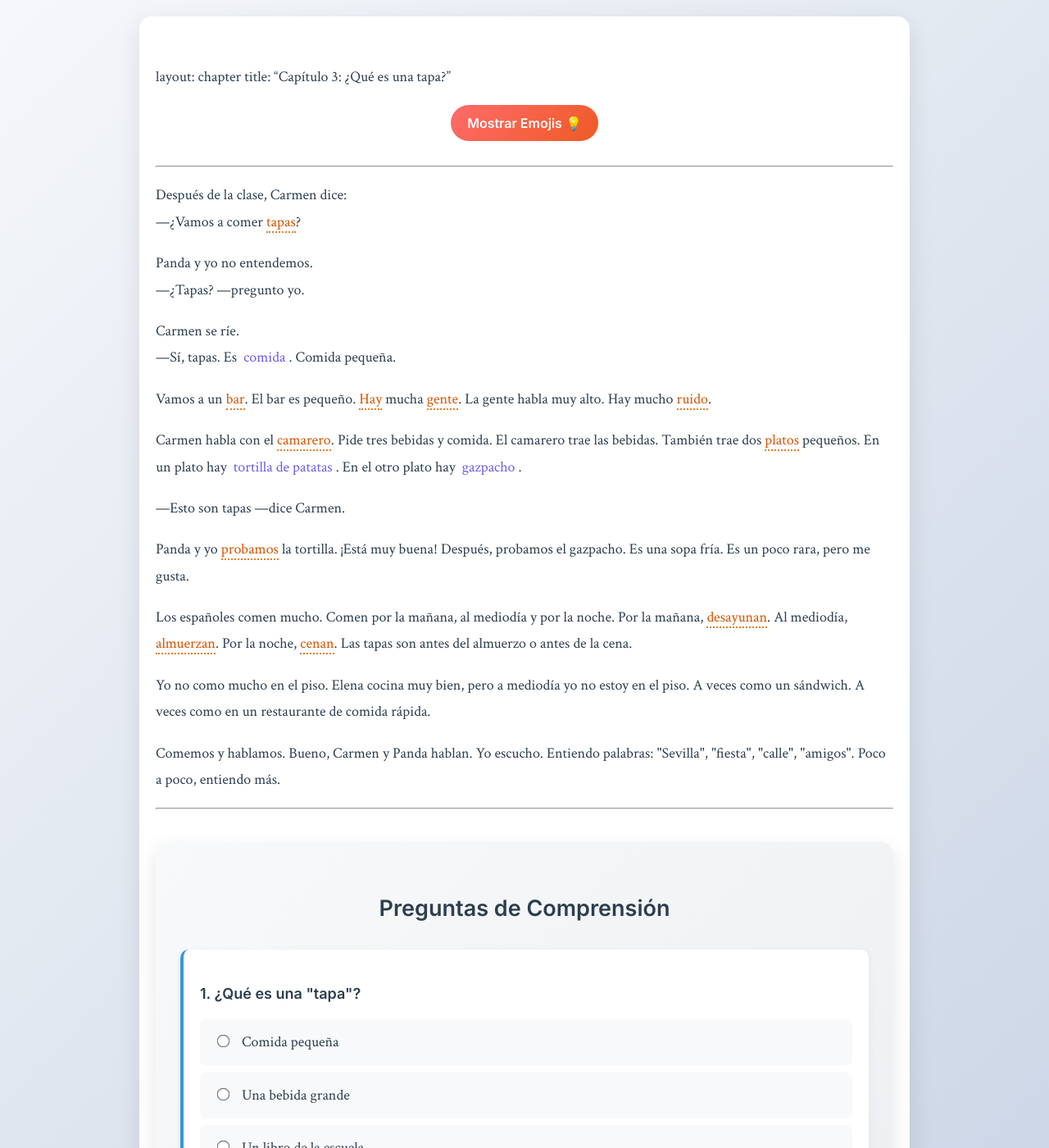
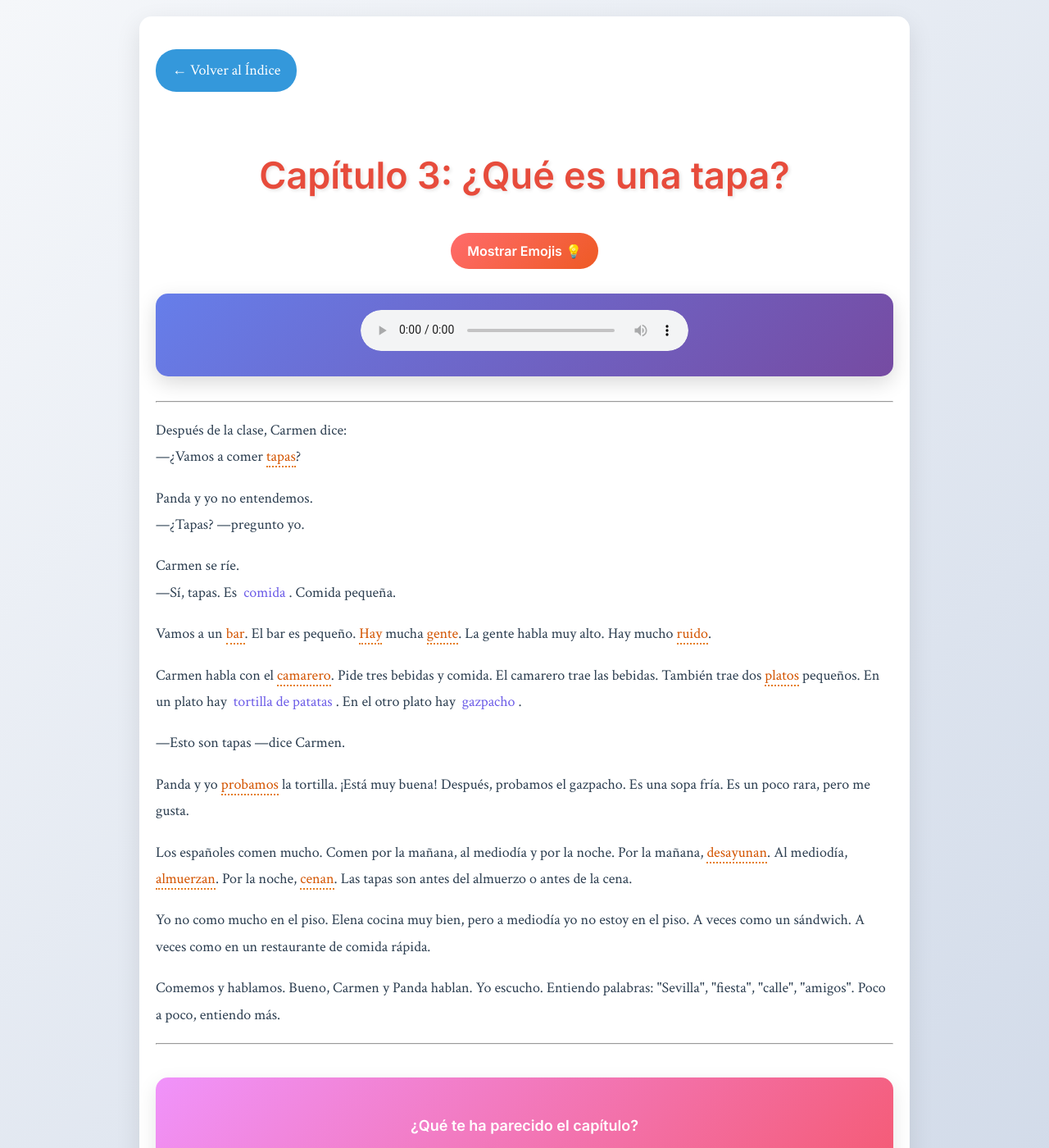
Before and after one commit to balpomorelitm/elalmadesevilla, a Jekyll site: the page built from capitulo-3.md, in a window 1280 px wide and 1400 px high. Shown: the whole window at 82% size. Built offline with Jekyll 4.4.1, drawn with Linux system fonts in a browser that asks for light colours; our own code applies the rules of GitHub Pages for plain Markdown files.

Commit message:
Update capitulo-3.md

```diff
--- a/capitulo-3.md
+++ b/capitulo-3.md
@@ -1,16 +1,23 @@
-layout: chapter title: "Capítulo 3: ¿Qué es una tapa?"
+---
+layout: chapter
+title: "Capítulo 3: ¿Qué es una tapa?"
+chapter_number: 3
+audio_file: /assets/audio/capitulo-3.mp3
+---
+
 <!-- Botón para mostrar/ocultar Emojis -->
-
 <button id="emoji-toggle" class="emoji-toggle-button">Mostrar Emojis 💡</button>
 
 <!-- Reproductor de Audio -->
-
-<!-- <div class="audio-player"><audio controls src="/assets/audio/capitulo-3.mp3"></audio></div> -->
+<div class="audio-player">
+    <audio controls src="{{ page.audio_file }}">
+        Tu navegador no soporta el audio.
+    </audio>
+</div>
 
 <hr>
 
 <!-- Texto del Capítulo con Glosas y Emojis -->
-
 <p>Después de la clase, Carmen dice:<br>—¿Vamos a comer <strong><span class="glosa" data-definicion="Small portions of food served with drinks in Spanish bars. It's a very important part of the culture.">tapas</span></strong>?</p>
 
 <p>Panda y yo no entendemos.<br>—¿Tapas? —pregunto yo.</p>
@@ -33,24 +40,34 @@ layout: chapter title: "Capítulo 3: ¿Qué es una tapa?"
 
 <hr>
 
+<!-- Sección de Reacciones con Emojis -->
+<div class="reacciones">
+    <p>¿Qué te ha parecido el capítulo?</p>
+    <button>❤️</button>
+    <button>😂</button>
+    <button>😮</button>
+    <button>🤔</button>
+</div>
+
+<hr>
+
 <!-- Preguntas de Comprensión Lectora -->
-
 <div class="quiz">
-<h3>Preguntas de Comprensión</h3>
-<form class="quiz-form">
-<div class="pregunta">
-<p><strong>1. ¿Qué es una "tapa"?</strong></p>
-<label><input type="radio" name="q1" value="a" data-correcta="true"> Comida pequeña</label>
-<label><input type="radio" name="q1" value="b"> Una bebida grande</label>
-<label><input type="radio" name="q1" value="c"> Un libro de la escuela</label>
+    <h3>Preguntas de Comprensión</h3>
+    <form class="quiz-form">
+        <div class="pregunta">
+            <p><strong>1. ¿Qué es una "tapa"?</strong></p>
+            <label><input type="radio" name="q1" value="a" data-correcta="true"> Comida pequeña</label>
+            <label><input type="radio" name="q1" value="b"> Una bebida grande</label>
+            <label><input type="radio" name="q1" value="c"> Un libro de la escuela</label>
+        </div>
+        <div class="pregunta">
+            <p><strong>2. ¿Qué comen Leo y sus amigos en el bar?</strong></p>
+            <label><input type="radio" name="q2" value="a"> Sándwiches</label>
+            <label><input type="radio" name="q2" value="b" data-correcta="true"> Tortilla de patatas y gazpacho</label>
+            <label><input type="radio" name="q2" value="c"> Comida de Hong Kong</label>
+        </div>
+        <button type="submit" class="quiz-submit-btn">Verificar Respuestas</button>
+    </form>
+    <div class="resultado-quiz"></div>
 </div>
-<div class="pregunta">
-<p><strong>2. ¿Qué comen Leo y sus amigos en el bar?</strong></p>
-<label><input type="radio" name="q2" value="a"> Sándwiches</label>
-<label><input type="radio" name="q2" value="b" data-correcta="true"> Tortilla de patatas y gazpacho</label>
-<label><input type="radio" name="q2" value="c"> Comida de Hong Kong</label>
-</div>
-<button type="submit" class="quiz-submit-btn">Verificar Respuestas</button>
-</form>
-<div class="resultado-quiz"></div>
-</div>
```
